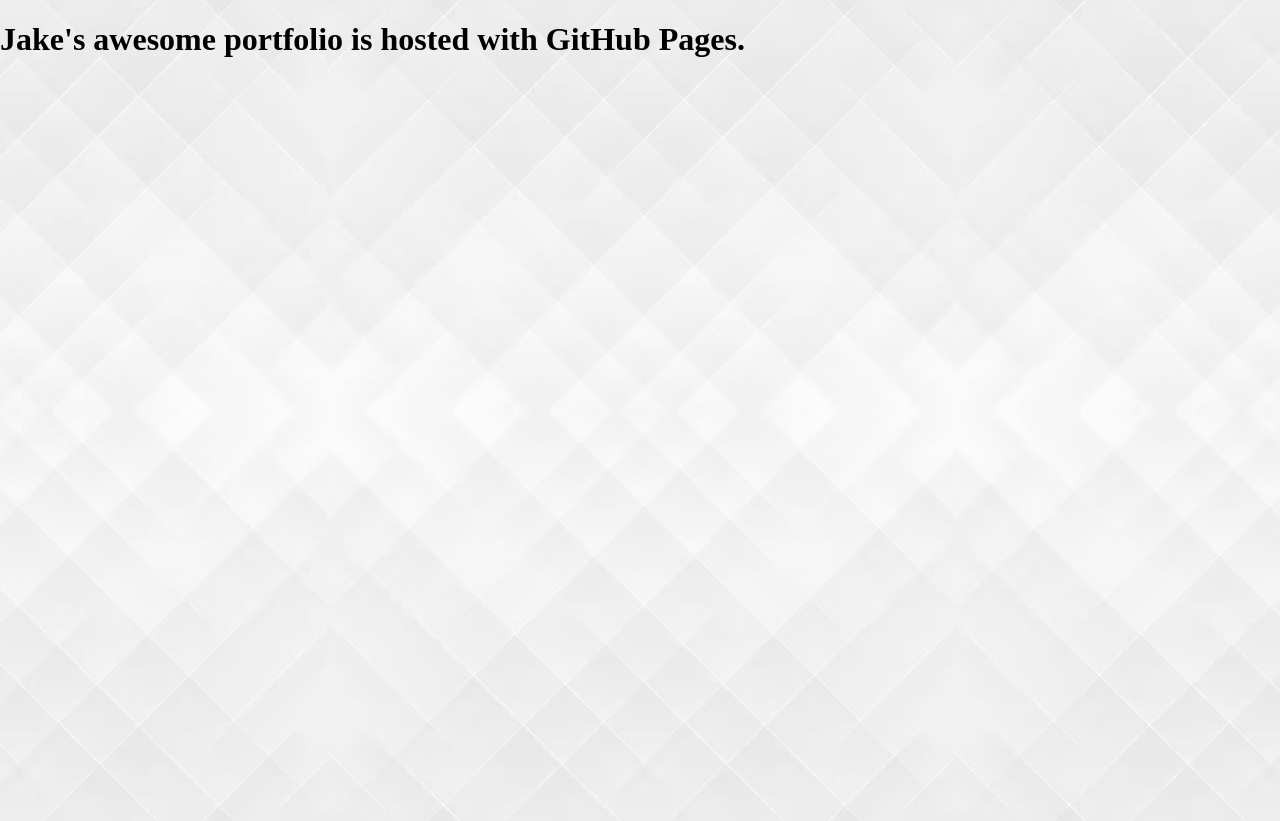
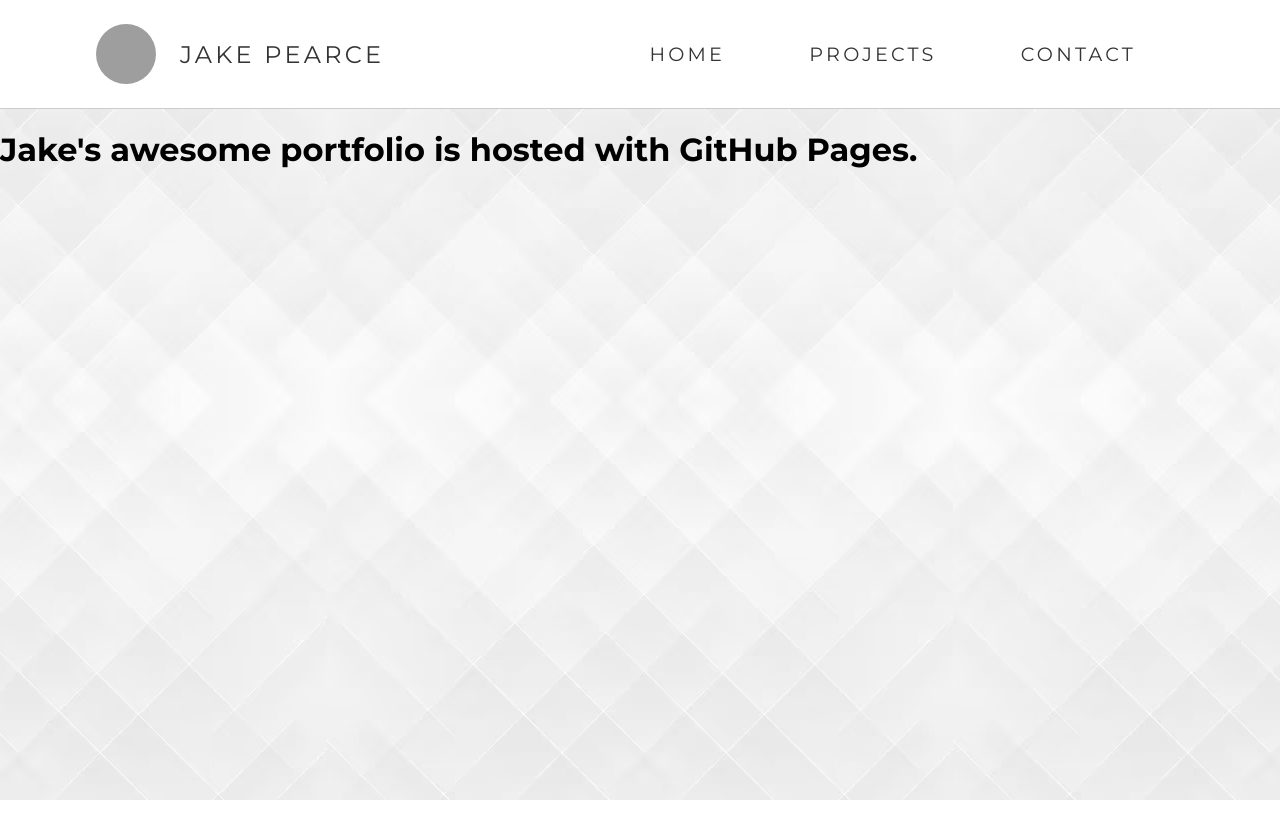
Before and after one commit to jakepearce/jakepearce.github.io, a plain HTML site: page index.html in a window 1280 px wide. After the commit the page ends 800 px from the top, so only its background shows below. Drawn offline with Linux system fonts and the light colour scheme; grey boxes are pictures that could not be loaded.

Commit message:
added banner with profile picture and navigation section

```diff
--- a/index.html
+++ b/index.html
@@ -4,9 +4,21 @@
         <meta charset="UTF-8">
         <meta name="viewport" content="width=device-width, initial-scale=1.0">
         <title>Jake's Portfolio</title>
+        <link href="https://fonts.googleapis.com/css2?family=Montserrat:wght@300;400;600;700&display=swap" rel="stylesheet">
         <link rel="stylesheet" href="style.css" />
     </head>
     <body>
+        <header class="banner">
+            <div class="banner-left">
+                <img src="assets/images/profile-pic.png" alt="Profile Picture of Jake" class="profile-pic">
+                <h1 class="site-name">JAKE PEARCE</h1>
+            </div>
+            <nav class="banner-nav">
+                <a href="#home">HOME</a>
+                <a href="#projects">PROJECTS</a>
+                <a href="#contact">CONTACT</a>
+            </nav>
+        </header>
         <h1>Jake's awesome portfolio is hosted with GitHub Pages.</h1>
     </body>
 </html>
--- a/style.css
+++ b/style.css
@@ -1,4 +1,5 @@
 body {
+    font-family: 'Montserrat', sans-serif;
     margin: 0;
     padding: 0;
     background-image: url('assets/images/background.png');
@@ -8,3 +9,52 @@ body {
     height: 100vh;
     color: black;
 }
+
+/* === BANNER HEADER === */
+.banner {
+    background-color: white;
+    display: flex;
+    justify-content: space-between;
+    align-items: center;
+    padding: 1.5em 2em;
+    border-bottom: 1px solid #ccc;
+
+    letter-spacing: 0.2em;
+    font-weight: 400;
+}
+
+.banner-left {
+    display: flex;
+    align-items: center;
+    margin-left: 4em;
+}
+
+.profile-pic {
+    width: 60px;
+    height: 60px;
+    border-radius: 50%;
+    object-fit: cover;
+    margin-right: 1.5em;
+}
+
+.site-name {
+    font-size: 1.5em;
+    font-weight: 400;
+    color: #333;
+    margin: 0;
+}
+
+.banner-nav {
+    margin-right: 7em;
+}
+
+.banner-nav a {
+    margin-left: 4em;
+    font-size: 1.2em;
+    text-decoration: none;
+    color: #333;
+}
+
+.banner-nav a:hover {
+    color: #007acc;
+}
```
Also changed, not shown: 1 other file.
